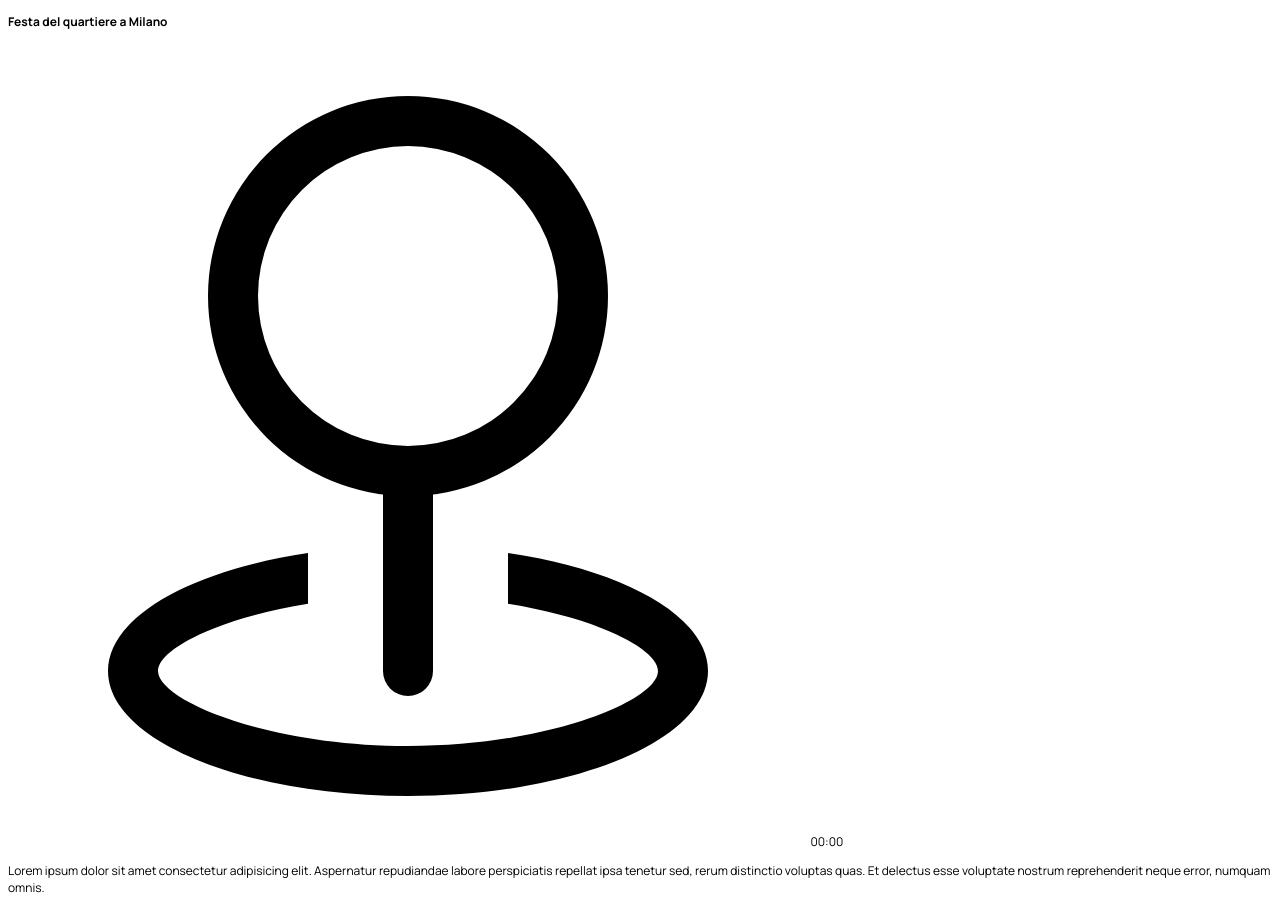
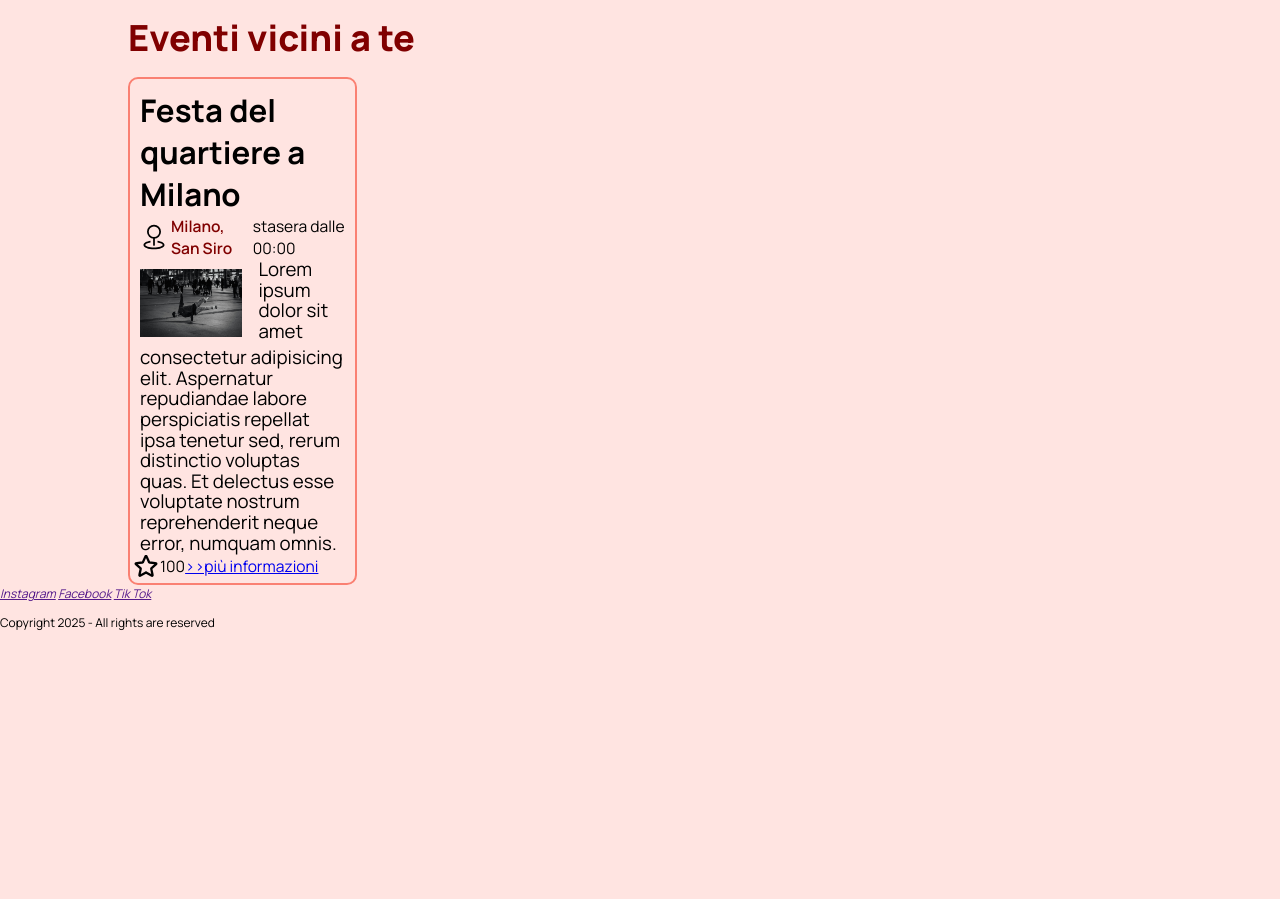
Before and after one commit to jakichandev/ML3_P, a website built with Parcel: page src/index.html in a window 1280 px wide. Shown: the part 898-1797 px from the top of the page. After the commit the page ends 1541 px from the top, so only its background shows below. Built offline with nearby package versions, Linux system fonts and the light colour scheme.

Commit message:
created a hero section and the first article of nearbies events section

```diff
--- a/src/css/main.css
+++ b/src/css/main.css
@@ -1,4 +1,4 @@
-@import url('https://fonts.googleapis.com/css2?family=Manrope:wght@200..800&display=swap');
+@import url("https://fonts.googleapis.com/css2?family=Manrope:wght@200..800&display=swap");
 
 html {
   font-size: 12px;
@@ -6,8 +6,9 @@ html {
 
 body {
   font-family: "Manrope", sans-serif;
-  font-optical-sizing: auto;
   font-style: normal;
+  margin: 0;
+  background-color: mistyrose;
 }
 
 li {
@@ -15,7 +16,7 @@ li {
 }
 
 header {
-    padding: 0;
+  padding: 25px;
   margin: 0;
   display: flex;
   justify-content: space-around;
@@ -24,8 +25,9 @@ header {
 
 .logo {
   margin: 0;
-    font-size: 2rem;
-    font-weight: 800;
+  font-size: 2.8rem;
+  font-weight: bold;
+  color: maroon;
 }
 
 ul.navbar-box {
@@ -34,7 +36,6 @@ ul.navbar-box {
   display: flex;
   gap: 9px;
 }
-
 
 li.navbar-item {
   font-size: 1.4rem;
@@ -47,6 +48,107 @@ section.hero-box {
   background-image: url("../assets/images/hero.jpg");
   width: 100%;
   height: 800px;
+  padding: 0;
   background-repeat: no-repeat;
   background-position: center;
+  background-size: cover;
+  box-sizing: border-box;
+  display: flex;
+  justify-content: center;
+  align-items: center;
 }
+
+div.hero-text-box {
+  box-sizing: border-box;
+  width: 80%;
+  display: flex;
+  flex-direction: column;
+}
+
+h1.hero-heading {
+  font-size: 7rem;
+  font-weight: 800;
+  color: #fff;
+  margin: 0;
+}
+
+p.hero-description {
+  font-size: 2rem;
+  color: #fff;
+}
+
+main {
+  width: 80%;
+  margin: 0 auto;
+}
+
+h2.heading-section {
+  font-size: 3rem;
+  font-weight: 800;
+  color: maroon;
+  margin: 15px 0;
+}
+
+section.events-box {
+  display: grid;
+  grid-template-columns: repeat(5, 1fr);
+  grid-template-rows: minmax(200px, auto);
+}
+
+article.events-card {
+  width: 100%;
+  font-size: 1.3rem;
+  border-radius: 10px;
+  padding: 10px;
+  border: 2px solid salmon;
+  display: flow-root;
+  position: relative;
+}
+
+span.info-place {
+  color: maroon;
+  font-weight: 600;
+}
+
+article.events-card > h4:first-child {
+  font-size: 2em;
+  margin: 0;
+}
+div.events-card-info-box {
+  display: flex;
+  align-items: center;
+  gap: 3px;
+}
+article.events-card > img {
+  width: 50%;
+  margin: 10px 0;
+  height: auto;
+  float: left;
+  margin-right: 16px;
+}
+
+article.events-card > p {
+  margin: 0;
+  font-size: 1.2em;
+  line-height: 1.1em;
+  margin-bottom: 20px;
+}
+
+.icon-place,
+.icon-star {
+  width: 28px;
+}
+
+div.interactions-box {
+  position: absolute;
+  bottom: 3px;
+  left: 2px;
+  display: flex;
+  align-items: center;
+  margin-top: 4px;
+  clear: left;
+}
+
+span.more-info {
+  margin-left: auto;
+}
--- a/src/index.html
+++ b/src/index.html
@@ -26,23 +26,37 @@
       </div>
     </section>
     <main>
-      <section class="events-box nearby">
-        <h2>Eventi vicini a te</h2>
+
+        <h2 class="heading-section">Eventi vicini a te</h2>
+        <section class="events-box nearby">
         <article class="events-card">
           <h4 class="events-card-heading">Festa del quartiere a Milano</h4>
           <div class="events-card-info-box">
-            <span
-              ><img src="./assets/svg/place-svgrepo-com.svg" alt="place icon"
-            /></span>
-            <span>00:00</span>
+              <img
+                class="icon-place"
+                src="./assets/svg/place-svgrepo-com.svg"
+                alt="place icon"
+              />
+              <span class="info-place">Milano, San Siro</span>
+              <span class="info-date">stasera dalle 00:00</span>
+            </div>
           </div>
+          <img src="./assets/images/quartiere.jpg" alt="immagine dell'evento del quartiere con un ragazzo sullo skateboard">
           <p class="events-card-description">
             Lorem ipsum dolor sit amet consectetur adipisicing elit. Aspernatur
             repudiandae labore perspiciatis repellat ipsa tenetur sed, rerum
             distinctio voluptas quas. Et delectus esse voluptate nostrum
             reprehenderit neque error, numquam omnis.
           </p>
-          <div><img src="assets/svg/star-svgrepo-com.svg" alt="" /></div>
+          <div class="interactions-box">
+            <img
+              class="icon-star"
+              src="assets/svg/star-svgrepo-com.svg"
+              alt=""
+            />
+            <span>100</span>
+            <span class="more-info"><a href="#">>>più informazioni</a></span>
+          </div>
         </article>
       </section>
     </main>
```
Also changed, not shown: dist/hero.03415da1.jpg, dist/index.html, dist/quartiere.9ced965a.jpg (added), src/assets/images/hero.jpg, src/assets/images/quartiere.jpg (added), 5 other files. Lines whose indentation alone changed are shown as unchanged.
